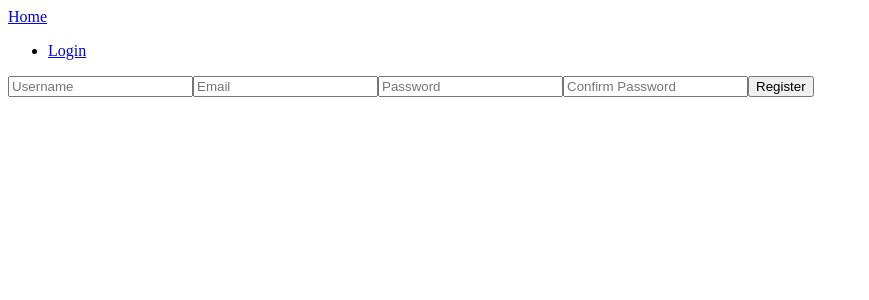
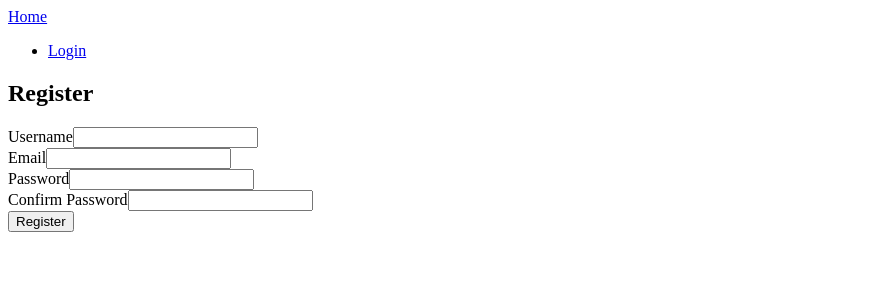
Before and after one commit to alvinscode/movie-discovery-app, a React (Create React App) app in the folder client/: page /register in a window 1280 px wide. Shown: the top 300 px of the page, without its empty margins (0-869 px from the left). Built offline with nearby package versions, Linux system fonts and the light colour scheme.

Commit message:
add formik validation to register

```diff
--- a/client/src/components/Register.js
+++ b/client/src/components/Register.js
@@ -1,77 +1,113 @@
-import React, { useState } from 'react';
+import React from 'react';
+import { Formik, Form, Field, ErrorMessage } from 'formik';
+import * as Yup from 'yup';
 
 function Register() {
-    const [username, setUsername] = useState('');
-    const [email, setEmail] = useState('');
-    const [password, setPassword] = useState('');
-    const [confirmPassword, setConfirmPassword] = useState('');
-    const [registrationMessage, setRegistrationMessage] = useState('');
-
-    const handleRegister = () => {
-        if (password !== confirmPassword) {
-            setRegistrationMessage('Passwords do not match');
-            return;
-        }
-
-        const data = {
-            username: username,
-            email: email,
-            password: password,
+  const initialValues = {
+    username: '',
+    email: '',
+    password: '',
+    confirmPassword: '',
   };
 
-        fetch('/register', {
+  const validationSchema = Yup.object({
+    username: Yup.string().required('Username is required'),
+    email: Yup.string().email('Invalid email address').required('Email is required'),
+    password: Yup.string()
+      .min(6, 'Password must be at least 6 characters')
+      .required('Password is required'),
+    confirmPassword: Yup.string()
+      .oneOf([Yup.ref('password'), null], 'Passwords must match')
+      .required('Confirm Password is required'),
+  });
+
+  const handleSubmit = async (values, formik) => {
+    console.log('Submitting form with values:', values);
+
+    try {
+      const emailResponse = await fetch('/api/check-email', {
         method: 'POST',
         headers: {
           'Content-Type': 'application/json',
         },
-            body: JSON.stringify(data),
-        })
-            .then((response) => {
-                if (response.ok) {
-                    setRegistrationMessage('Registration successful');
-                    setUsername('');
-                    setEmail('');
-                    setPassword('');
-                    setConfirmPassword('');
+        body: JSON.stringify({ email: values.email }),
+      });
+
+      const usernameResponse = await fetch('/api/check-username', {
+        method: 'POST',
+        headers: {
+          'Content-Type': 'application/json',
+        },
+        body: JSON.stringify({ username: values.username }),
+      });
+
+      if (emailResponse.ok && usernameResponse.ok) {
+        console.log('Registration successful');
+        formik.resetForm();
       } else {
-                    setRegistrationMessage('Registration failed');
-                    console.error('Registration failed');
+        const emailData = await emailResponse.json();
+        const usernameData = await usernameResponse.json();
+
+        if (!emailResponse.ok) {
+          formik.setFieldError('email', emailData.message);
         }
-            })
-            .catch((error) => {
-                setRegistrationMessage('Registration error');
+
+        if (!usernameResponse.ok) {
+          formik.setFieldError('username', usernameData.message);
+        }
+      }
+    } catch (error) {
       console.error('Registration error:', error);
-            });
+    } finally {
+      formik.setSubmitting(false);
+    }
   };
 
   return (
     <div>
-            <input
-                type="text"
-                placeholder="Username"
-                value={username}
-                onChange={(e) => setUsername(e.target.value)}
+      <h2>Register</h2>
+      <Formik
+        initialValues={initialValues}
+        validationSchema={validationSchema}
+        onSubmit={(values, formik) => handleSubmit(values, formik)}
+      >
+        {(formik) => (
+          <Form>
+            <div className="form-group">
+              <label htmlFor="username">Username</label>
+              <Field type="text" id="username" name="username" className="form-control" />
+              <ErrorMessage name="username" component="div" className="text-danger" />
+            </div>
+
+            <div className="form-group">
+              <label htmlFor="email">Email</label>
+              <Field type="email" id="email" name="email" className="form-control" />
+              <ErrorMessage name="email" component="div" className="text-danger" />
+            </div>
+
+            <div className="form-group">
+              <label htmlFor="password">Password</label>
+              <Field type="password" id="password" name="password" className="form-control" />
+              <ErrorMessage name="password" component="div" className="text-danger" />
+            </div>
+
+            <div className="form-group">
+              <label htmlFor="confirmPassword">Confirm Password</label>
+              <Field
+                type="password"
+                id="confirmPassword"
+                name="confirmPassword"
+                className="form-control"
               />
-            <input
-                type="email"
-                placeholder="Email"
-                value={email}
-                onChange={(e) => setEmail(e.target.value)}
-            />
-            <input
-                type="password"
-                placeholder="Password"
-                value={password}
-                onChange={(e) => setPassword(e.target.value)}
-            />
-            <input
-                type="password"
-                placeholder="Confirm Password"
-                value={confirmPassword}
-                onChange={(e) => setConfirmPassword(e.target.value)}
-            />
-            <button onClick={handleRegister}>Register</button>
-            <p>{registrationMessage}</p>
+              <ErrorMessage name="confirmPassword" component="div" className="text-danger" />
+            </div>
+
+            <button type="submit" className="btn btn-primary" disabled={formik.isSubmitting}>
+              Register
+            </button>
+          </Form>
+        )}
+      </Formik>
     </div>
   );
 }
```
Also changed, not shown: client/package.json (+6 -2 lines), 1 other file (tests, documents, lock files or other folders). Lines whose indentation alone changed are shown as unchanged.
